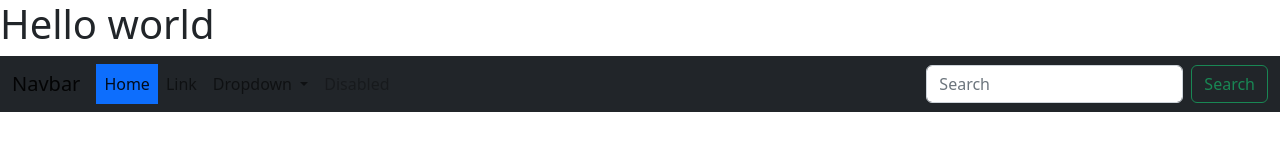
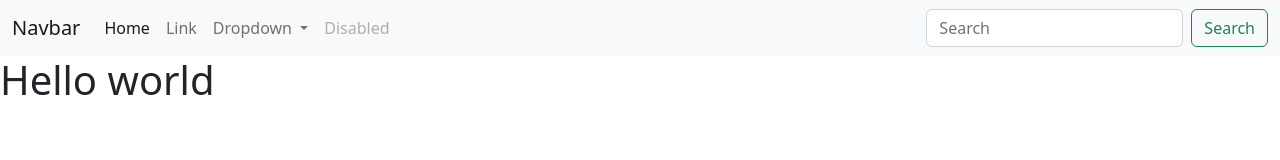
Before and after one commit to ShankyFR/Sequence-1-HTML-et-bootstrp-, a plain HTML site: page index.html in a window 1280 px wide. Drawn offline with nearby package versions, Linux system fonts and the light colour scheme.

```diff
--- a/index.html
+++ b/index.html
@@ -8,8 +8,7 @@
     <link href="https://cdn.jsdelivr.net/npm/bootstrap@5.2.2/dist/css/bootstrap.min.css" rel="stylesheet" integrity="sha384-Zenh87qX5JnK2Jl0vWa8Ck2rdkQ2Bzep5IDxbcnCeuOxjzrPF/et3URy9Bv1WTRi" crossorigin="anonymous">
 </head>
 <body>
-    <h1>Hello world</h1>
-    <nav class="navbar navbar-expand-lg bg-dark">
+  <nav class="navbar navbar-expand-lg bg-light">
     <div class="container-fluid">
       <a class="navbar-brand" href="#">Navbar</a>
       <button class="navbar-toggler" type="button" data-bs-toggle="collapse" data-bs-target="#navbarSupportedContent" aria-controls="navbarSupportedContent" aria-expanded="false" aria-label="Toggle navigation">
@@ -18,7 +17,7 @@
       <div class="collapse navbar-collapse" id="navbarSupportedContent">
         <ul class="navbar-nav me-auto mb-2 mb-lg-0">
           <li class="nav-item">
-                <a class="nav-link active bg-primary" aria-current="page" href="#">Home</a>
+            <a class="nav-link active" aria-current="page" href="#">Home</a>
           </li>
           <li class="nav-item">
             <a class="nav-link" href="#">Link</a>
@@ -47,4 +46,5 @@
   </nav>
   <script src="https://cdn.jsdelivr.net/npm/bootstrap@5.2.2/dist/js/bootstrap.bundle.min.js" integrity="sha384-OERcA2EqjJCMA+/3y+gxIOqMEjwtxJY7qPCqsdltbNJuaOe923+mo//f6V8Qbsw3" crossorigin="anonymous"></script>
 </body>
-</html>
+</html><!--SUUUUUUUUUUUUUUUUUUUUUUU-->
+<h1>Hello world</h1>
```
Lines whose indentation alone changed are shown as unchanged.
